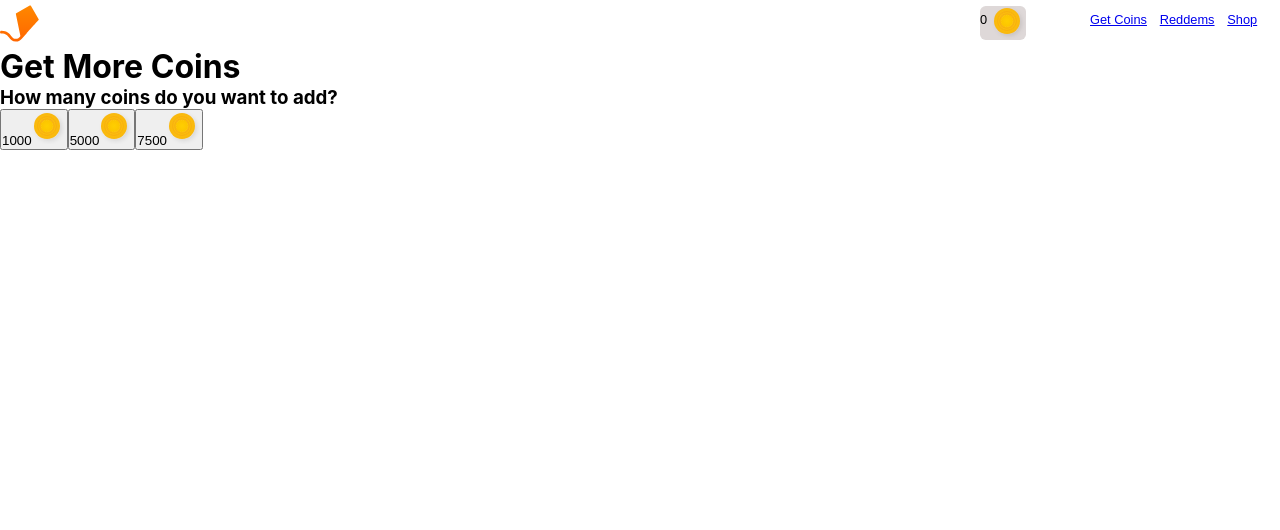
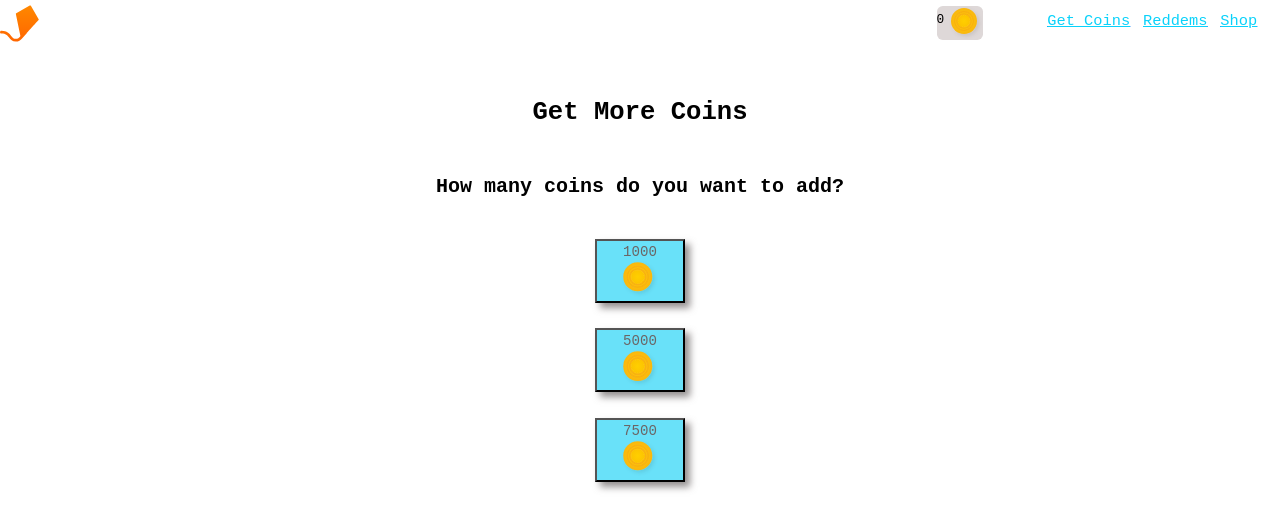
Before and after one commit to AneeOri/store-Dominguez-LuzAndrea, a React (Create React App) app: page /points in a window 1280 px wide. Shown: the top 530 px of the page. Built offline with nearby package versions, Linux system fonts and the light colour scheme; no server answers.

Commit message:
[+]
getting more points

```diff
--- a/src/components/cover/cover.css
+++ b/src/components/cover/cover.css
@@ -16,5 +16,6 @@
     top:2vw;
     left:2vw;
     color: rgb(74, 8, 80);
-    font-size: 3vw;
+    font-size: 4vw;
+    font-family: monospace;
 }
--- a/src/components/feed/feed.css
+++ b/src/components/feed/feed.css
@@ -25,8 +25,8 @@
     justify-content: flex-end;
 }
 .paginationBtns{
-  width:15vw;
-  height: 5px;
+  width:20vw;
+  height: .2vw;
   list-style: none;
   display: flex;
   justify-content: center;
@@ -38,8 +38,8 @@
    border: 1px solid linear-gradient(180deg, rgba(10, 212, 250, 0.86) 0%, rgba(37, 187, 241, 0.86) 100%);
    color:rgb(10, 186, 250);
    cursor: pointer;
-   font-size: larger;
-   font-family:-apple-system, BlinkMacSystemFont, 'Segoe UI', Roboto, Oxygen, Ubuntu, Cantarell, 'Open Sans', 'Helvetica Neue', sans-serif;
+   font-size: x-large;
+   font-family:monospace;
 }
 .paginationBtns a:hover{
    color: white;
--- a/src/components/filter/filters.css
+++ b/src/components/filter/filters.css
@@ -9,9 +9,19 @@
     box-shadow: 5px 5px 7px 0px rgba(97, 150, 194, 0.73);
     padding: 0 3em 0 0;
     width: 20vw;
+    font-family: monospace;
+    font-size: large;
 }
 .textFilter{
-    font-size: 1vw;
-    font-family: sans-serif;
-    color: rgb(74, 8, 80);
+    font-size: x-large;
+    font-family: monospace;
+    color: rgb(46, 4, 50);
 }
+.select option{
+    background-color: rgb(245, 253, 255);
+    font-family: monospace;
+    font-size: large;
+}
+.select option:active{
+    color: blue;
+}
--- a/src/components/header/navBar.css
+++ b/src/components/header/navBar.css
@@ -19,7 +19,7 @@
 .points p{
     font-size: 1vw;
     margin-top: 5px;
-    font-family: sans-serif;
+    font-family:monospace;
     margin-top: .45vw;
 }
 .name{
@@ -32,21 +32,24 @@
 .name p{
     font-size: 1vw;
     margin-top: .45vw;
+    font-family: monospace;
 }
 .links{
     display: flex;
     flex-direction: row;
 }
 .links li{
-    font-size: 1vw;
+    font-size: 1.2vw;
     margin-right: 1vw;
     margin-top:.45vw;
-    font-family: sans-serif;
+    font-family: monospace;
     list-style:none;
+    color: rgb(10, 210, 250);
+    text-decoration: underline;
 }
 .links li:hover{
     font-style: italic;
-    color: rgb(209, 117, 243);
+    color: rgb(54, 7, 72);
 }
 .coin{
     margin-left: 5px;
--- a/src/components/item/item.css
+++ b/src/components/item/item.css
@@ -35,13 +35,15 @@
   }
   .imagen h3{
       margin-bottom: 5px;
+      font-family: monospace;
+      font-size: x-large;
   }
   .capa {
     position: absolute;
     top: 0;
     width: 100%;
     height: 100%;
-    background-color: rgba(83, 188, 240, 0.7);
+    background-color: rgba(101, 202, 253, 0.7);
     transition: all 500ms ease-out;
     opacity: 0;
     visibility: hidden;
--- a/src/components/item/itemHover.css
+++ b/src/components/item/itemHover.css
@@ -12,6 +12,7 @@
 	align-items: center;
 	color: rgb(241, 241, 244);
 	font-size: 2.5vw;
+	font-family: monospace;
 }
 .hoverCoins img{
 	width: 3vw;
@@ -30,6 +31,7 @@
 	color: rgb(23, 28, 28);
 	font-size: 1vw;
 	margin-bottom: 6wv;
+	font-family: monospace;
 }
 .shopButton:hover{
 	background-position: 0;
--- a/src/components/item/itemInfo.css
+++ b/src/components/item/itemInfo.css
@@ -19,4 +19,5 @@
     margin-top: .2vw;
     margin-left: .5vw;
     color:rgb(241, 246, 242);
+    font-family: monospace;
 }
--- /dev/null
+++ b/src/pages/points.css
@@ -0,0 +1,50 @@
+*{
+    margin: 0;
+    padding: 0;
+    box-sizing: border-box;
+}
+.coinsContainer{
+    height: 50vw;
+    display: flex;
+    justify-content: center;
+    align-items: center;
+    flex-direction: column;
+    position: relative;
+}
+.coinsContainer h1{
+     position: absolute;
+     top:4vw;
+     font-family: monospace;
+     font-size: 2vw;
+}
+.coinsContainer h3{
+    position: absolute;
+    top:10vw;
+    font-family: monospace;
+    font-size: x-large;
+}
+.coinButtons{
+    position: absolute;
+    top:15vw;
+}
+.coinButtons button{
+    display: flex;
+   flex-direction: column;
+   align-items: center;
+   justify-content: center;
+    height: 5vw;
+    width: 7vw;
+    margin-bottom: 2vw;
+    font-family: monospace;
+    font-size: 1.1vw;
+   background-color: rgba(81, 221, 249, 0.86);
+   color: rgb(107, 101, 101);
+   box-shadow: 5px 5px 7px 0px rgba(109, 104, 104, 0.73);
+   cursor: pointer;
+}
+.imgC{
+    height: 3vw;
+}
+.coinButtons button:hover{
+    background-color:rgba(107, 178, 193, 0.86); ;
+}
--- a/src/pages/pointsPage.js
+++ b/src/pages/pointsPage.js
@@ -3,6 +3,7 @@ import { UserContext } from '../context/userContext';
 import { postPoints } from '../utils/api';
 import { API_URL, RESOURCES, headers } from '../utils/constants';
 import coin from '../assets/icons/coin.svg';
+import "./points.css";
 
 
 export default function PointsPage() {
@@ -16,18 +17,18 @@ export default function PointsPage() {
    }
 
   return (
-    <div>
+    <div className='coinsContainer'>
       <h1>Get More Coins</h1>
       <h3>How many coins do you want to add?</h3>
-      <div>
+      <div className='coinButtons'>
         <button onClick={()=>{postingPoints(1000)}}> 1000
-           <img src={coin} alt="imagen de moneda" />
+           <img className='imgC' src={coin} alt="imagen de moneda" />
         </button>
         <button onClick={()=>{postingPoints(5000)}}> 5000
-           <img src={coin} alt="imagen de moneda" />
+           <img className='imgC' src={coin} alt="imagen de moneda" />
         </button>
         <button onClick={()=>{postingPoints(7500)}}> 7500
-           <img src={coin} alt="imagen de moneda" />
+           <img className='imgC' src={coin} alt="imagen de moneda" />
         </button>
       </div>
     </div>
```
